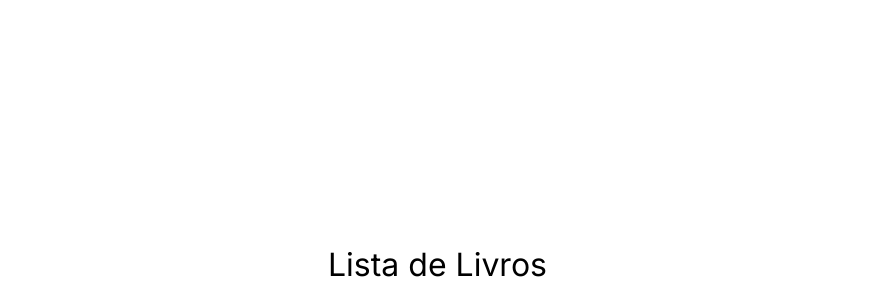
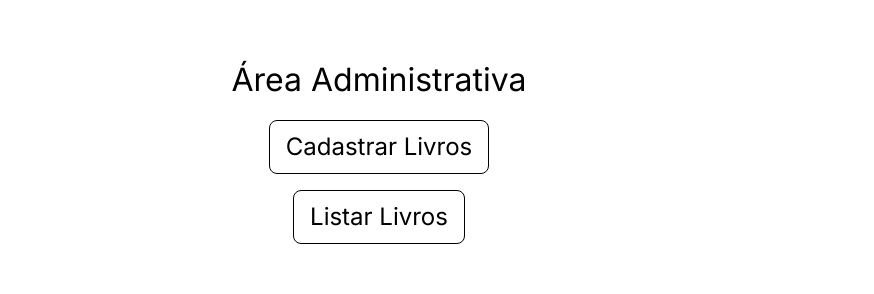
Before and after one commit to Nicoliiii/cadlivros, a Next.js app: page /admin/Book in a window 1280 px wide. Shown: the part 242-536 px from the top of the page, without its empty margins (261-1135 px from the left). Built offline with nearby package versions, Linux system fonts and the light colour scheme; no server answers; the database is empty.

Commit message:
fix: estilo

```diff
--- a/app/admin/layout.tsx
+++ b/app/admin/layout.tsx
@@ -1,25 +1,48 @@
-import Aside from "../components/Aside"
-import NavBar from "../components/NavBar"
-
-export default function AdminLayout({
-    children,
-}: {
-    children: React.ReactNode
-}) {
+export default function Admin() {
     return (
-        <div className="max-w-[1024px] m-auto">
-            <NavBar />
-            <div className="flex">
-                <Aside />
-                <div className="p-12 w-screen">
-                {children}
-                </div>
-
-
-            </div>
-
+        <div style={{
+          display: 'flex',
+          flexDirection: 'column',
+          alignItems: 'center',
+          justifyContent: 'center',
+          height: '100vh',
+          backgroundColor: 'white'
+        }}>
+        <h1 style={{
+          color: 'black',
+          fontSize: '2rem',
+          marginBottom: '1rem'
+        }}>
+          Área Administrativa
+        </h1>
+        <div style={{
+          display: 'flex',
+          flexDirection: 'column',
+          alignItems: 'center',
+          marginBottom: '1rem'
+        }}>
+          <a href="/admin/Book/new" style={{
+            color: 'black',
+            fontSize: '1.5rem',
+            textDecoration: 'none',
+            border: '1px solid black',
+            padding: '0.5rem 1rem',
+            borderRadius: '0.5rem',
+            marginBottom: '1rem'
+          }}>
+            Cadastrar Livros
+          </a>
+          <a href="/admin/Book" style={{
+            color: 'black',
+            fontSize: '1.5rem',
+            textDecoration: 'none',
+            border: '1px solid black',
+            padding: '0.5rem 1rem',
+            borderRadius: '0.5rem'
+          }}>
+            Listar Livros
+          </a>
         </div>
-
-
+        </div>
     )
 }
```
